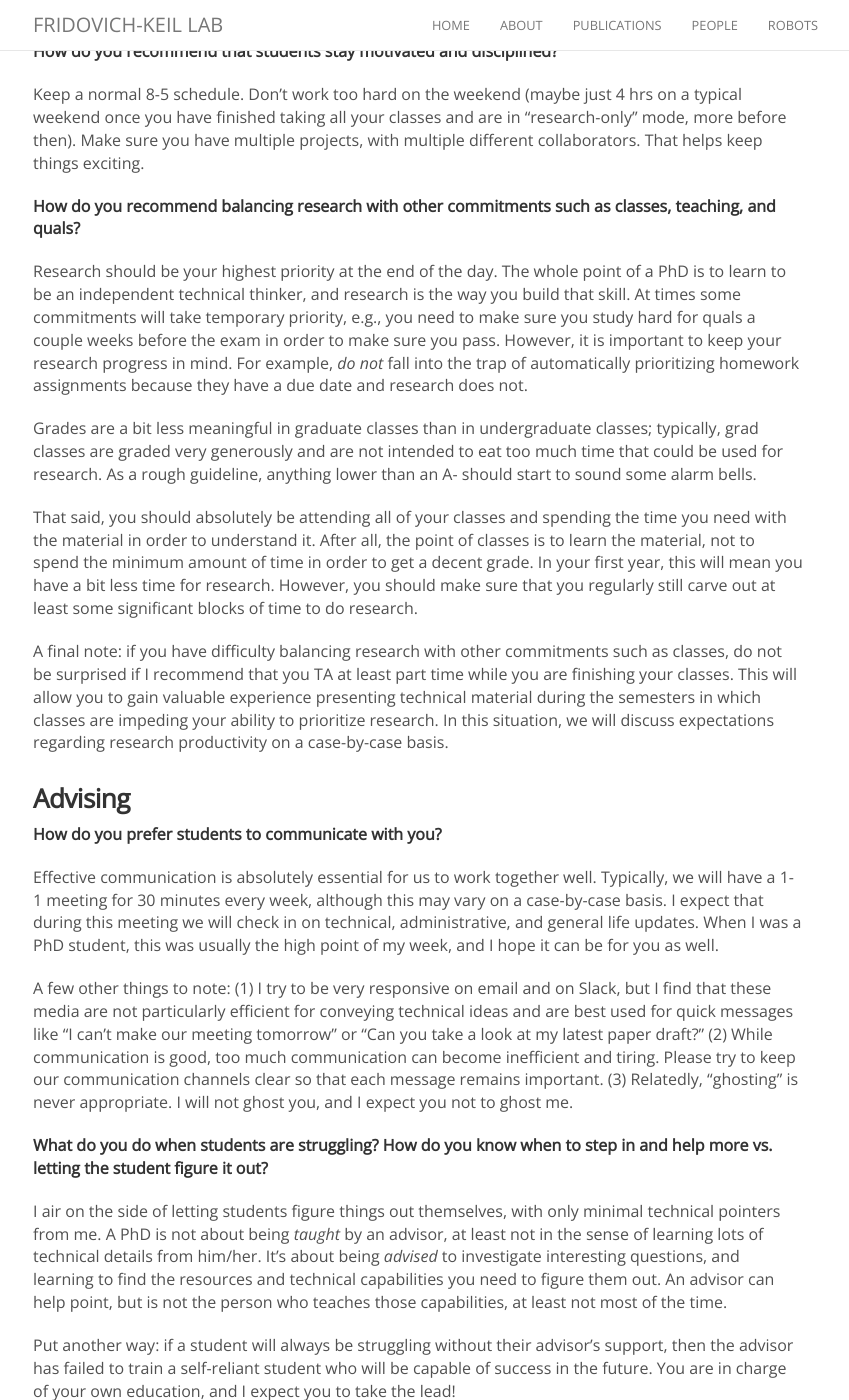
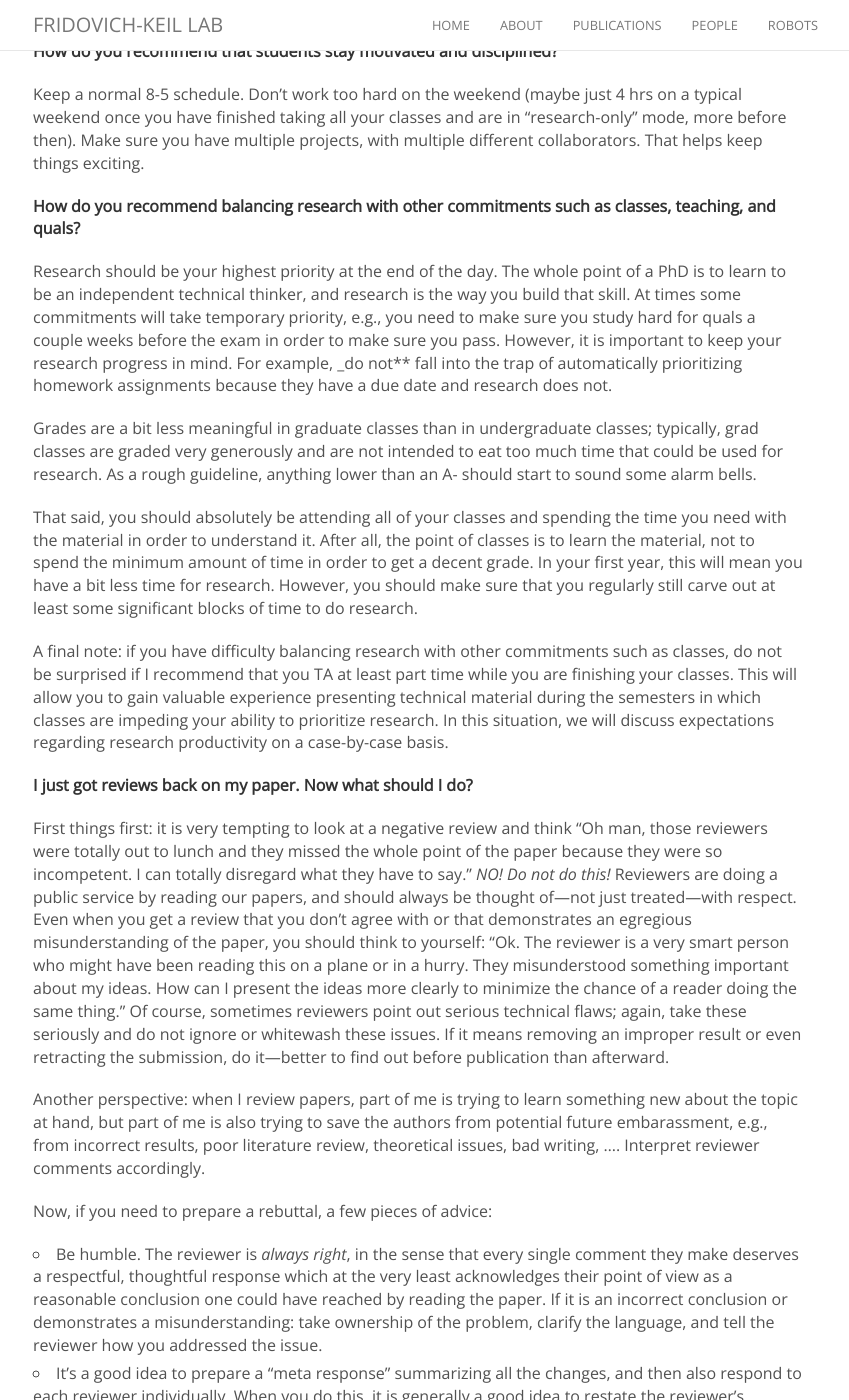
Before and after one commit to KordingLab/KordingLab.github.io, a Jekyll site: the page built from QandA.md, in a window 1280 px wide and 1400 px high, scrolled down 1767 px. Shown: the whole window, without its empty margins (222-1071 px from the left). Built offline with Jekyll 4.4.1, drawn with Linux system fonts in a browser that asks for light colours; nearby versions of some CDN libraries; comment, search, counter and statistics services are not loaded; some of the changed text lies outside the part shown.

Commit message:
rebuttal advice

```diff
--- a/QandA.md
+++ b/QandA.md
@@ -45,13 +45,26 @@
 
 **How do you recommend balancing research with other commitments such as classes, teaching, and quals?**
 
-Research should be your highest priority at the end of the day. The whole point of a PhD is to learn to be an independent technical thinker, and research is the way you build that skill. At times some commitments will take temporary priority, e.g., you need to make sure you study hard for quals a couple weeks before the exam in order to make sure you pass. However, it is important to keep your research progress in mind. For example, _do not_ fall into the trap of automatically prioritizing homework assignments because they have a due date and research does not.
+Research should be your highest priority at the end of the day. The whole point of a PhD is to learn to be an independent technical thinker, and research is the way you build that skill. At times some commitments will take temporary priority, e.g., you need to make sure you study hard for quals a couple weeks before the exam in order to make sure you pass. However, it is important to keep your research progress in mind. For example, _do not** fall into the trap of automatically prioritizing homework assignments because they have a due date and research does not.
 
 Grades are a bit less meaningful in graduate classes than in undergraduate classes; typically, grad classes are graded very generously and are not intended to eat too much time that could be used for research. As a rough guideline, anything lower than an A- should start to sound some alarm bells.
 
 That said, you should absolutely be attending all of your classes and spending the time you need with the material in order to understand it. After all, the point of classes is to learn the material, not to spend the minimum amount of time in order to get a decent grade. In your first year, this will mean you have a bit less time for research. However, you should make sure that you regularly still carve out at least some significant blocks of time to do research.
 
 A final note: if you have difficulty balancing research with other commitments such as classes, do not be surprised if I recommend that you TA at least part time while you are finishing your classes. This will allow you to gain valuable experience presenting technical material during the semesters in which classes are impeding your ability to prioritize research. In this situation, we will discuss expectations regarding research productivity on a case-by-case basis.
+
+**I just got reviews back on my paper. Now what should I do?**
+
+First things first: it is very tempting to look at a negative review and think "Oh man, those reviewers were totally out to lunch and they missed the whole point of the paper because they were so incompetent. I can totally disregard what they have to say." _NO! Do not do this!_ Reviewers are doing a public service by reading our papers, and should always be thought of---not just treated---with respect. Even when you get a review that you don't agree with or that demonstrates an egregious misunderstanding of the paper, you should think to yourself: "Ok. The reviewer is a very smart person who might have been reading this on a plane or in a hurry. They misunderstood something important about my ideas. How can I present the ideas more clearly to minimize the chance of a reader doing the same thing." Of course, sometimes reviewers point out serious technical flaws; again, take these seriously and do not ignore or whitewash these issues. If it means removing an improper result or even retracting the submission, do it---better to find out before publication than afterward.
+
+Another perspective: when I review papers, part of me is trying to learn something new about the topic at hand, but part of me is also trying to save the authors from potential future embarassment, e.g., from incorrect results, poor literature review, theoretical issues, bad writing, .... Interpret reviewer comments accordingly.
+
+Now, if you need to prepare a rebuttal, a few pieces of advice:
+
+- Be humble. The reviewer is _always right_, in the sense that every single comment they make deserves a respectful, thoughtful response which at the very least acknowledges their point of view as a reasonable conclusion one could have reached by reading the paper. If it is an incorrect conclusion or demonstrates a misunderstanding: take ownership of the problem, clarify the language, and tell the reviewer how you addressed the issue.
+- It's a good idea to prepare a "meta response" summarizing all the changes, and then also respond to each reviewer individually. When you do this, it is generally a good idea to restate the reviewer's concern, discuss your position, and explicitly copy in any changes you have made to the manuscript. You should also color code these changes in the revised draft so that reviewers can spot changes easily.
+- Neglecting time to run new experiments or add new results, it should take you at most 1 day of effort to write a polished response. If it takes longer your first time, or requires significant input from me, that's fine - but expect to be more efficient next time.
+- Submit your rebuttal early, especially if there is supposed to be time for reviewers to respond and ask more questions.
 
 ### Advising
 
```
